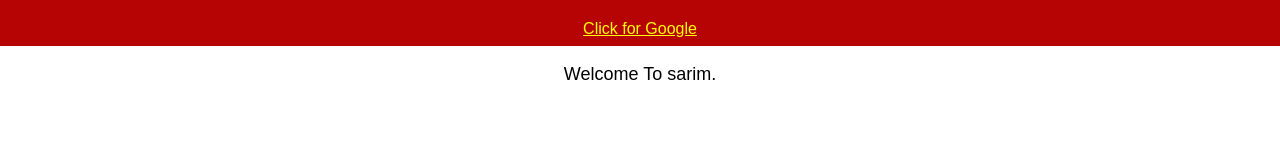
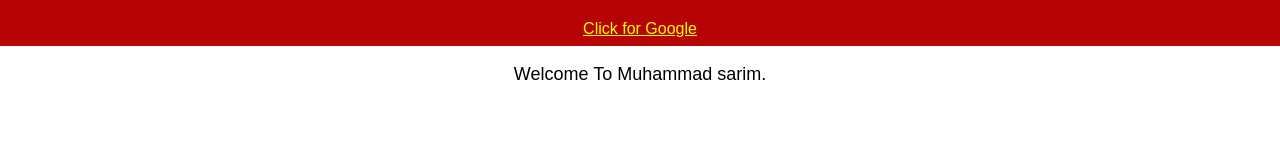
Before and after one commit to muhammadsarim555/react_filter, a React (Create React App) app: page / in a window 1280 px wide. Shown: the part 144-298 px from the top of the page. Built offline with nearby package versions, Linux system fonts and the light colour scheme.

Commit message:
added work:

```diff
--- a/public/index.html
+++ b/public/index.html
@@ -25,7 +25,8 @@
     <noscript>
       You need to enable JavaScript to run this app.
     </noscript>
-    <div id="root"></div>
+    <div id="root" ></div>
+    <!-- <a href="" onclic/></a> -->
     <!--
       This HTML file is a template.
       If you open it directly in the browser, you will see an empty page.
--- a/src/App.js
+++ b/src/App.js
@@ -5,7 +5,9 @@ import './App.css';
 class App extends Component {
 
   render() {
-    const name = "sarim"
+    const firstName = "Muhammad"
+    const name = "sarim";
+    const number = 6;
     return (
       <div className="App">
         <header className="App-header">
@@ -14,8 +16,11 @@ class App extends Component {
           <a href="https://www.google.com" target="_blank" title="Google" >Click for Google  </a>
         </header>
         <p className="App-intro">
-          Welcome To {name}.
+          Welcome To {firstName} {name}.
         </p>
+
+        {(number ===4 ) ? console.log( "this is right") : console.log( "not right")
+      }
       </div>
     );
   }
```
